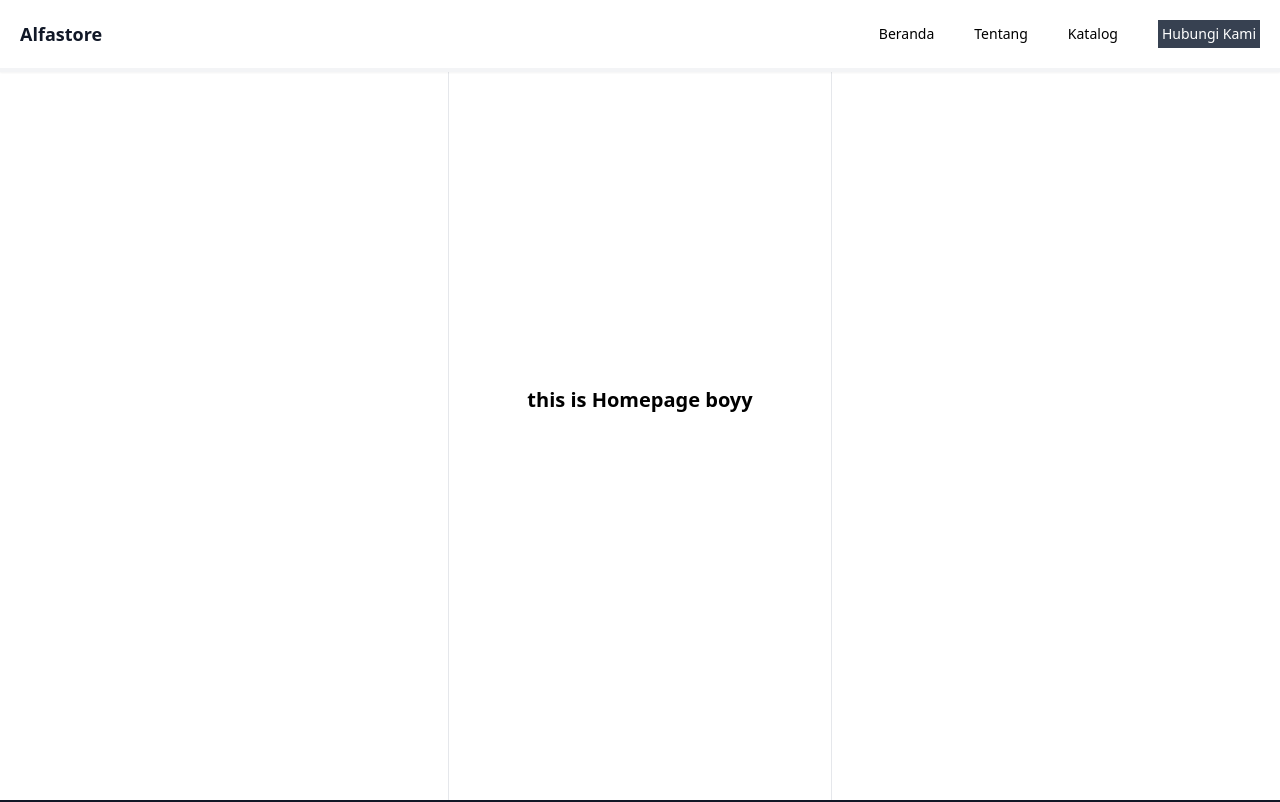
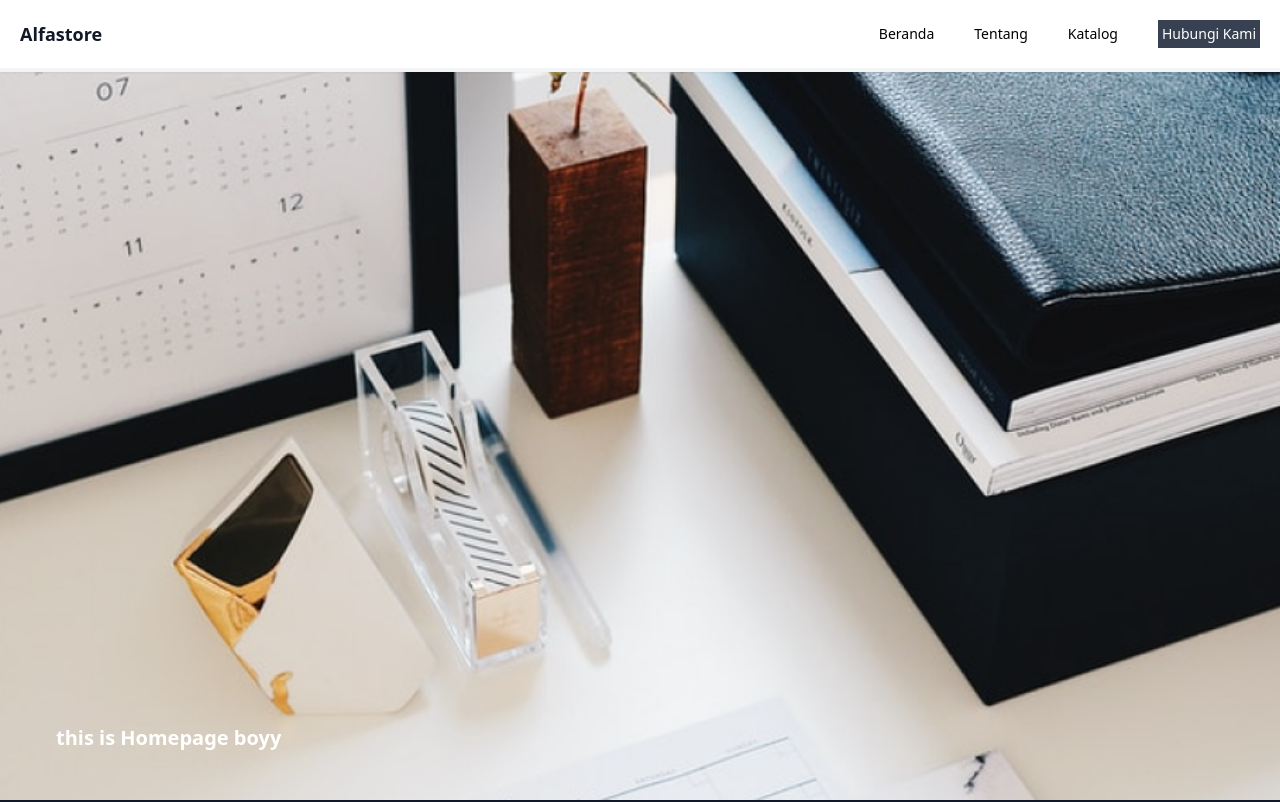
Before and after one commit to Abyanzhafran/alfastore, a Next.js app: page /Homepage in a window 1280 px wide. Shown: the top 802 px of the page. Built offline with nearby package versions, Linux system fonts and the light colour scheme.

Commit message:
feat: goro2 conflict

```diff
--- a/components/BaseNavbar.tsx
+++ b/components/BaseNavbar.tsx
@@ -7,7 +7,7 @@ const BaseNavbar = () => {
   // const [isClose, setClose] = useState(false)
 
   return (
-    <nav className="fixed w-full flex flex-col bg-white border-b-4 border-gray-100 shadow-sm gap-4">
+    <nav className="fixed w-full flex flex-col bg-white border-b-4 border-gray-100 shadow-sm gap-4 z-10">
       <div className="flex flex-col">
         <div className="flex p-4 justify-between items-center md:hidden">
           {/* left nav */}
--- a/pages/Homepage.tsx
+++ b/pages/Homepage.tsx
@@ -3,9 +3,10 @@ import MainLayout from 'components/MainLayout'
 
 const homepage: NextPage = () => {
   return (
-    <MainLayout className="w-full max-w-sm mx-auto border-l border-r">
-      <div className="flex items-center justify-center h-screen">
-        <span className="font-bold text-xl">this is Homepage boyy</span>
+    <MainLayout className="w-full">
+      <div className="relative h-screen flex items-end justify-start">
+        <img src="/alfa.png" className="absolute w-full h-full object-cover" />
+        <span className="font-bold text-xl z-10 text-white ml-14 mb-12">this is Homepage boyy</span>
       </div>
     </MainLayout>
   )
```
Also changed, not shown: public/Alfa.png (added).
